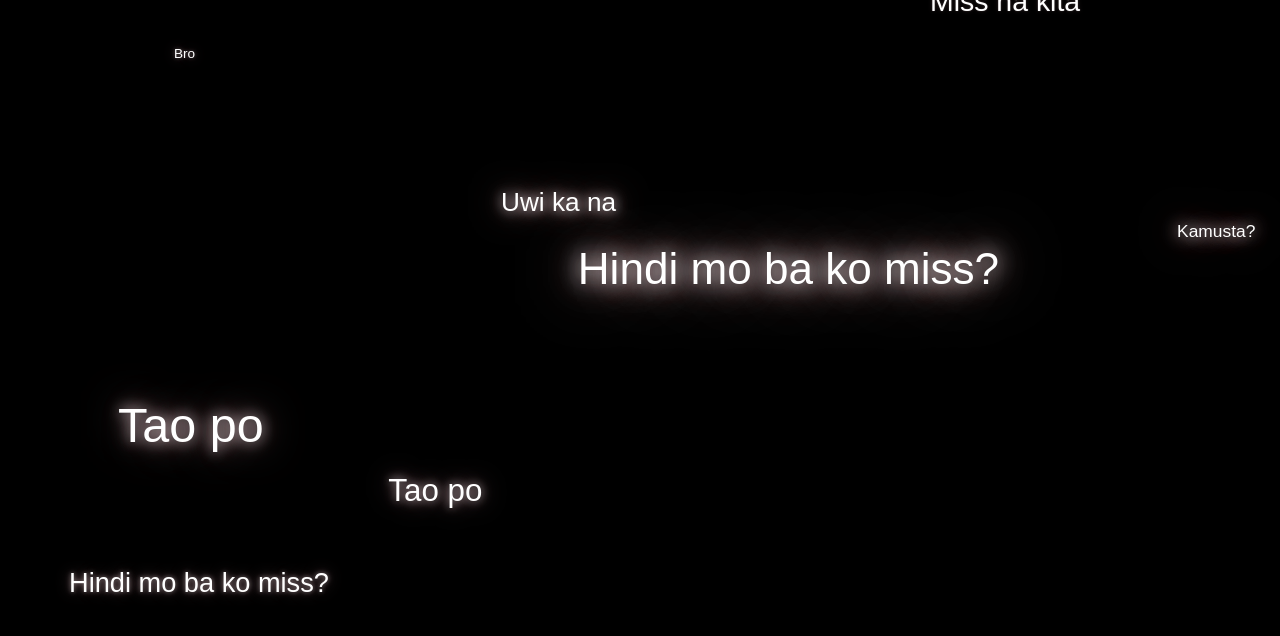
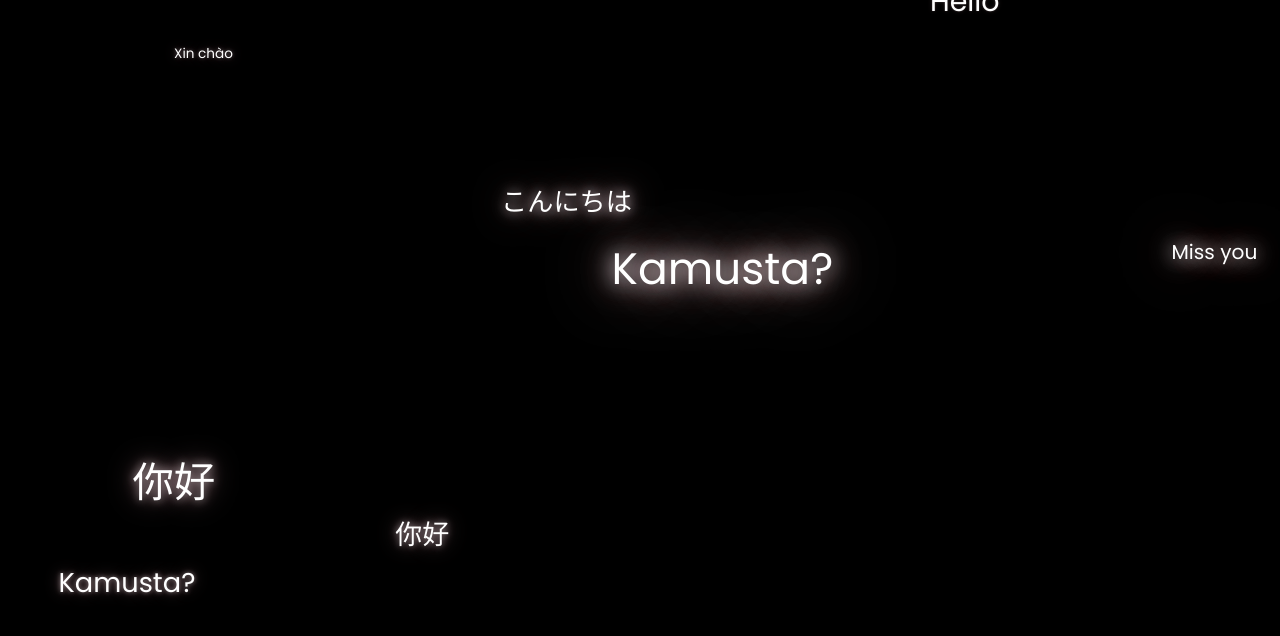
Before and after one commit to nijicode/Floating--words, a plain HTML site: page index.html in a window 1280 px wide. Both pictures are taken after a click on the button "Click me!". Drawn offline with Linux system fonts and the light colour scheme.

Commit message:
Add files via upload

```diff
--- a/index.html
+++ b/index.html
@@ -3,7 +3,7 @@
   <head>
     <meta charset="utf-8" />
     <meta name="viewport" content="width=device-width, initial-scale=1.0" />
-    <title>Nahulog Sayo</title>
+    <title>Raining Words</title>
     <link rel="stylesheet" href="styles.css" />
   </head>
   <body>
--- a/script.js
+++ b/script.js
@@ -3,14 +3,12 @@ const words = [
   "Men",
   "Hi",
   "Hello",
-  "Miss na kita",
+  "Miss you",
   "Kamusta?",
-  "Hindi mo ba ko miss?",
-  "Okay lang yan",
-  "Uwi ka na",
-  "Picaro ka",
-  "Tao po",
-  "Bro",
+  "Annyeong",
+  "こんにちは",
+  "你好",
+  "Xin chào",
 ];
 const container = document.querySelector(".container");
 
@@ -24,7 +22,7 @@ function pindutin() {
 }
 
 function removeDrop() {
-  setInterval(() => container.removeChild(container.firstChild), 150);
+  setInterval(() => container.removeChild(container.firstChild), 400);
 }
 
 function generateRandom(mult, round) {
--- a/styles.css
+++ b/styles.css
@@ -1,8 +1,9 @@
+@import url("https://fonts.googleapis.com/css2?family=Poppins:ital,wght@0,100;0,200;0,300;0,400;0,500;0,600;0,700;0,800;0,900;1,100;1,200;1,300;1,400;1,500;1,600;1,700;1,800;1,900&display=swap");
 body {
   background-color: black;
   background-repeat: no-repeat;
   color: white;
-  font-family: Arial, Helvetica, sans-serif;
+  font-family: Poppins, arial, Helvetica, sans-serif;
   margin: 0;
   padding: 0;
 }
```
